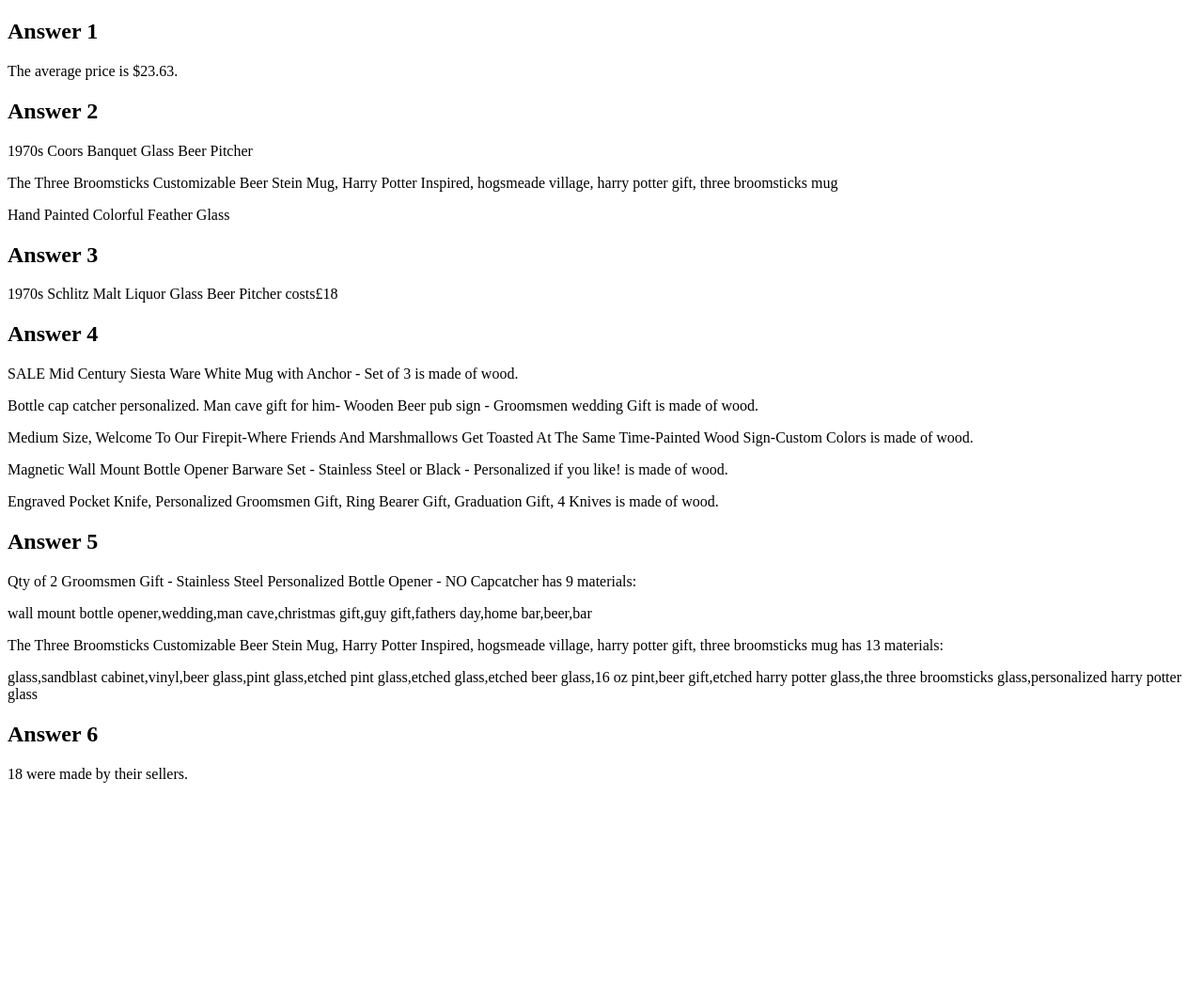
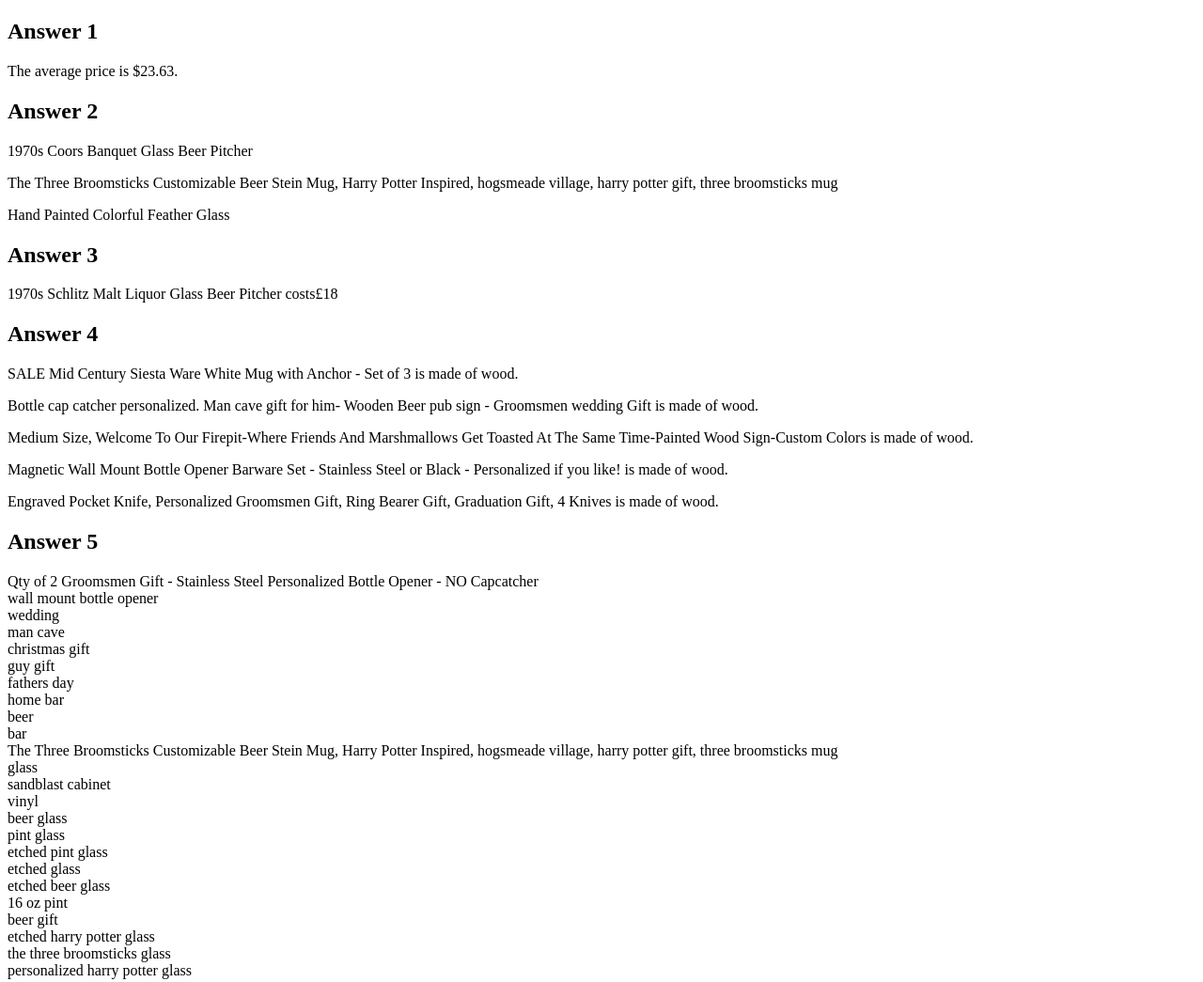
Before and after one commit to corifowler/arrays-etsy, a plain HTML site: page index.html in a window 1280 px wide. Shown: the top 1045 px of the page at 94% size. Before the commit the page ends 849 px from the top, so only its background shows below. Drawn offline with Linux system fonts and the light colour scheme.

Commit message:
Corrected format for answer 5 to show up as list

```diff
--- a/index.html
+++ b/index.html
@@ -23,9 +23,6 @@
   <p id='answer4d'></p>
   <h2>Answer 5</h2>
   <p id='answer5'></p>
-  <p id='answer5a'></p>
-  <p id='answer5b'></p>
-  <p id='answer5c'></p>
   <h2>Answer 6</h2>
   <p id='answer6'></p>
 
--- a/js/main.js
+++ b/js/main.js
@@ -81,8 +81,6 @@
   return thingsWithWood;
 });
 
-console.log(thingsWithWood);
-
 var firstWood = thingsWithWood[0];
 var secondWood = thingsWithWood[1];
 var thirdWood = thingsWithWood[2];
@@ -114,36 +112,47 @@
 
 var eightPlusMaterials = [];
 
-var findWood = items.filter(function(z){
+var findEight = items.filter(function(z){
   var mats = z.materials;
   if (mats.length >= 8) {
-    return eightPlusMaterials.push(z.title + ' has ' + mats.length + ' materials:', z.materials);
+    // return eightPlusMaterials.push(z.title + ' has ' + mats.length + ' materials:', z.materials);
+    return eightPlusMaterials.push(z);
   };
   return eightPlusMaterials;
 });
 
-console.log(eightPlusMaterials);
 
-var eightOne = eightPlusMaterials[0];
-var eightTwo = eightPlusMaterials[1];
-var eightThree = eightPlusMaterials[2];
-var eightFour = eightPlusMaterials[3];
+eightPlusMaterials.forEach(function(a){
+  var answer5 = document.querySelector('#answer5');
+  var textNode = document.createTextNode(a.title);
+  var linebreak = document.createElement('br');
+  answer5.appendChild(textNode);
+  answer5.appendChild(linebreak);
 
-var answer5 = document.querySelector('#answer5');
-var textNode = document.createTextNode(eightOne);
-answer5.appendChild(textNode);
+  a.materials.forEach(function(b){
+  var answer5a = document.querySelector('#answer5');
+  var textNode = document.createTextNode(b);
+  var linebreak2 = document.createElement('br');
+  answer5.appendChild(textNode);
+  answer5.appendChild(linebreak2);
+  });
+});
 
-var answer5a = document.querySelector('#answer5a');
-var textNode = document.createTextNode(eightTwo);
-answer5a.appendChild(textNode);
+// var answer5 = document.querySelector('#answer5');
+// var textNode = document.createTextNode(eightOne);
+// answer5.appendChild(textNode);
 
-var answer5b = document.querySelector('#answer5b');
-var textNode = document.createTextNode(eightThree);
-answer5b.appendChild(textNode);
+// var answer5a = document.querySelector('#answer5a');
+// var textNode = document.createTextNode(eightTwo);
+// answer5a.appendChild(textNode);
 
-var answer5c = document.querySelector('#answer5c');
-var textNode = document.createTextNode(eightFour);
-answer5c.appendChild(textNode);
+// var answer5b = document.querySelector('#answer5b');
+// var textNode = document.createTextNode(eightThree);
+// answer5b.appendChild(textNode);
+
+// var answer5c = document.querySelector('#answer5c');
+// var textNode = document.createTextNode(eightFour);
+// answer5c.appendChild(textNode);
 
 // How many items were made by their sellers?
 
```
